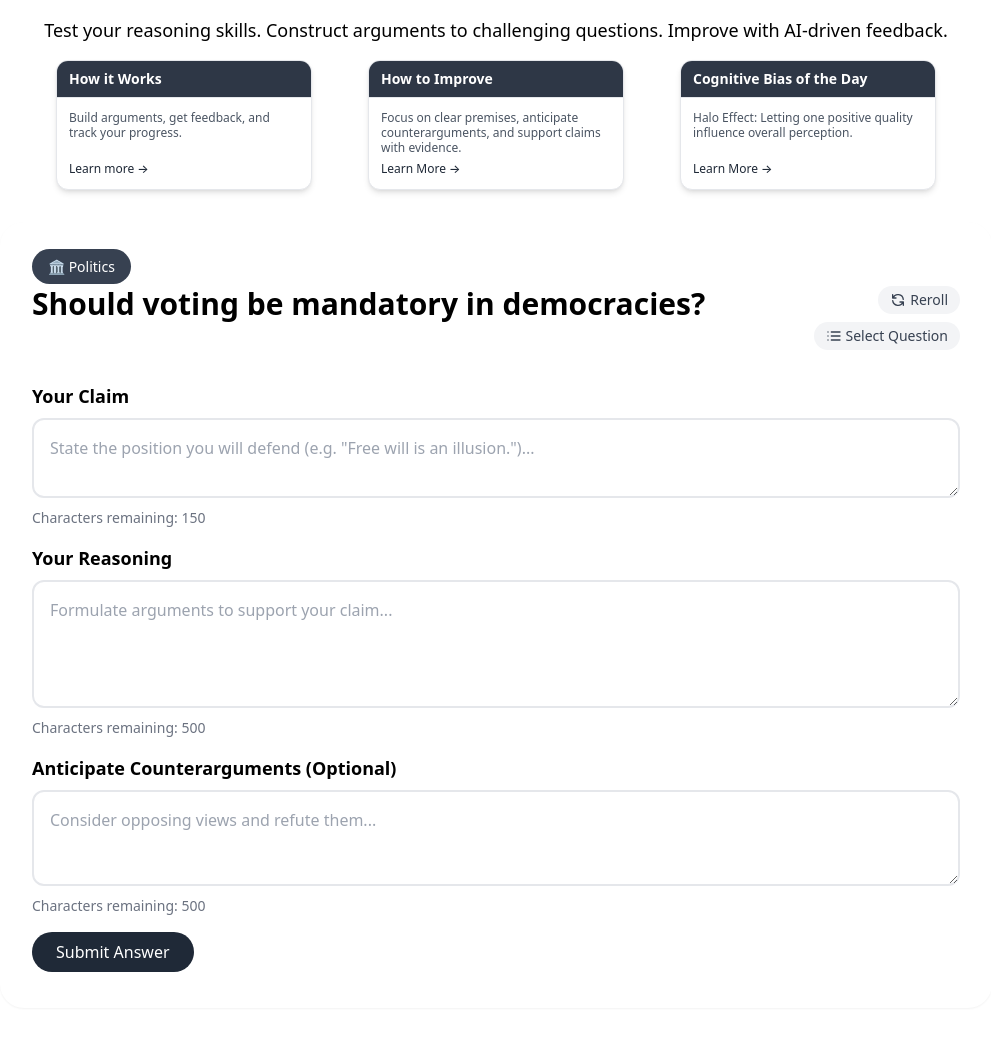
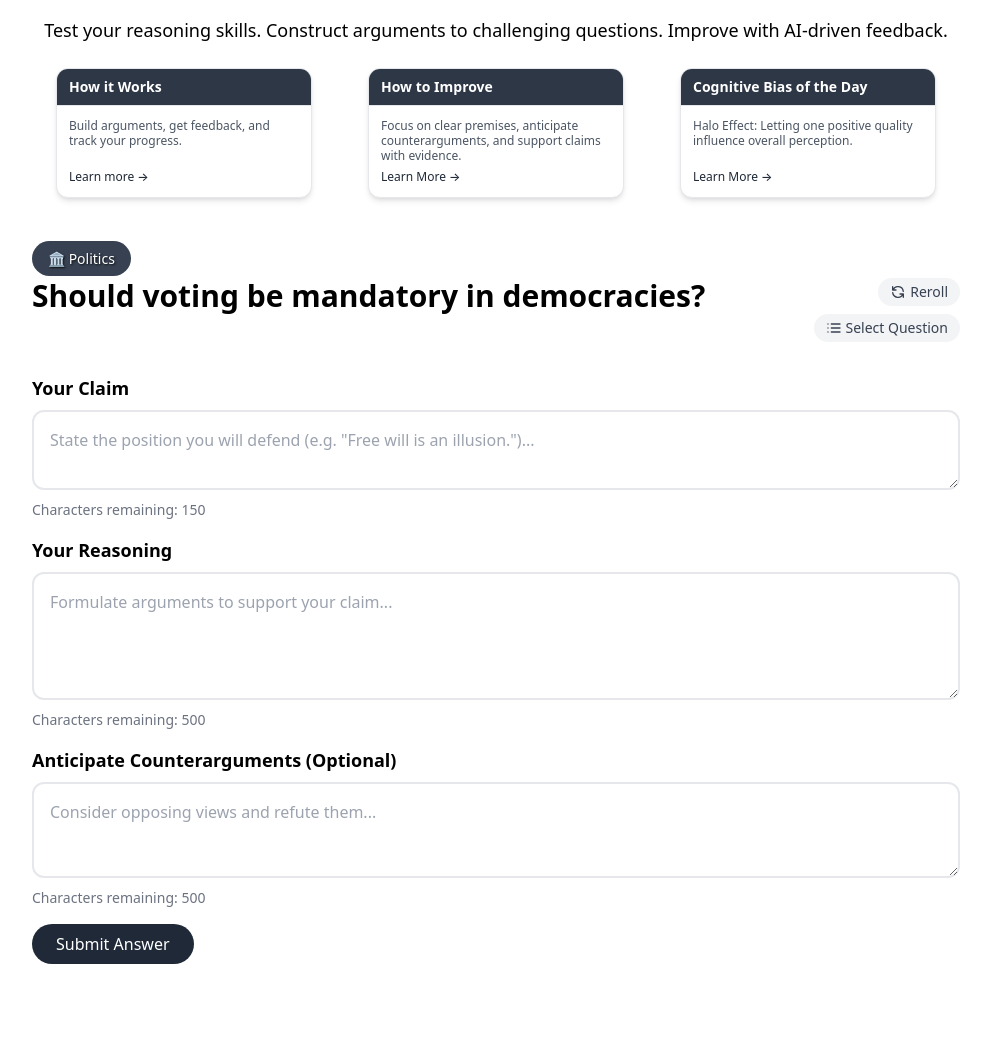
Before and after one commit to amagrabi/argumentor, a Flask app: page / in a window 1280 px wide. Shown: the part 60-1124 px from the top of the page, without its empty margins (144-1135 px from the left). After the commit the page ends 1024 px from the top, so only its background shows below. Run offline with Flask 3, Linux system fonts and the light colour scheme; data comes from the database, SQL or seed files in the repository.

Commit message:
Improve formatting

```diff
--- a/src/static/css/style.css
+++ b/src/static/css/style.css
@@ -1,3 +1,8 @@
+/* Enhance the contrast of category badges/icons on dark backgrounds */
+.category-badge {
+  text-shadow: 1px 1px 2px rgba(0, 0, 0, 0.75);
+}
+
 input:focus,
 textarea:focus {
   outline: none;
--- a/src/templates/index.html
+++ b/src/templates/index.html
@@ -164,14 +164,14 @@
       </div>
 
       <!-- Slogan -->
-      <div class="mb-8 space-y-4">
+      <div class="mb-4 space-y-6">
         <p class="text-black text-center text-lg font-medium">
           Test your reasoning skills. Construct arguments to challenging
           questions. Improve with AI-driven feedback.
         </p>
 
         <!-- Educational Cards Grid -->
-        <div class="grid grid-cols-1 md:grid-cols-3 gap-14 px-14 my-14">
+        <div class="grid grid-cols-1 md:grid-cols-3 gap-14 px-14">
           <!-- Platform Guide Card -->
           <div class="educational-card bg-white rounded-xl overflow-hidden">
             <div class="card-header bg-gray-800 text-white px-3 py-2">
@@ -227,13 +227,13 @@
       </div>
 
       <!-- Main Content -->
-      <main class="bg-white rounded-3xl shadow-sm p-8 mb-8">
+      <main class="bg-white rounded-3xl p-8 mb-8">
         <!-- Question Section -->
         <!-- Category badge above the question -->
         <div class="mb-2">
           <span
             id="categoryBadge"
-            class="bg-gray-700 text-white px-4 py-2 rounded-full text-sm"
+            class="bg-gray-700 text-white px-4 py-2 rounded-full text-sm category-badge"
           ></span>
         </div>
         <div class="flex items-start">
@@ -355,10 +355,7 @@
       </main>
 
       <!-- Evaluation Results -->
-      <div
-        id="evaluationResults"
-        class="hidden bg-white rounded-3xl shadow-sm p-8"
-      >
+      <div id="evaluationResults" class="hidden bg-white shadow-sm p-8">
         <h2 class="text-2xl font-bold mb-6">Evaluation</h2>
         <div id="scores" class="grid gap-4 mb-8">
           <!-- Dynamically populated scores and feedback -->
```
